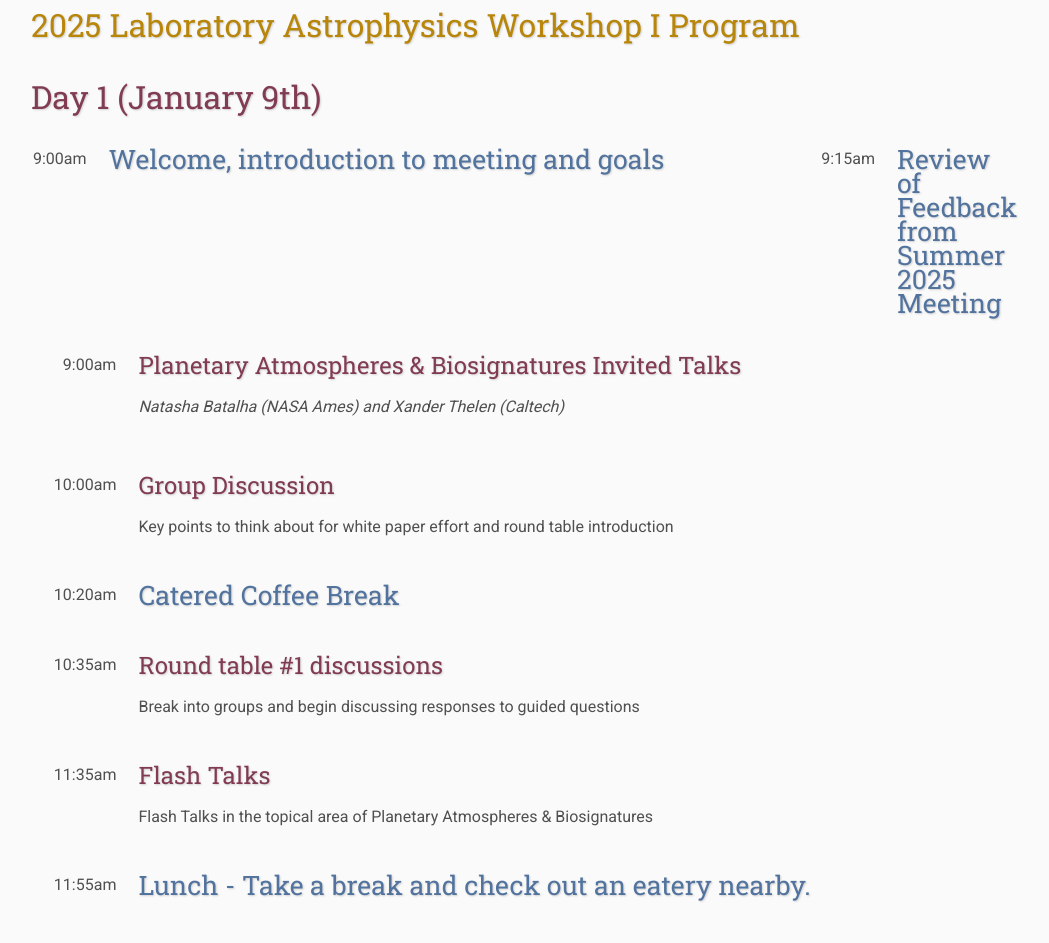
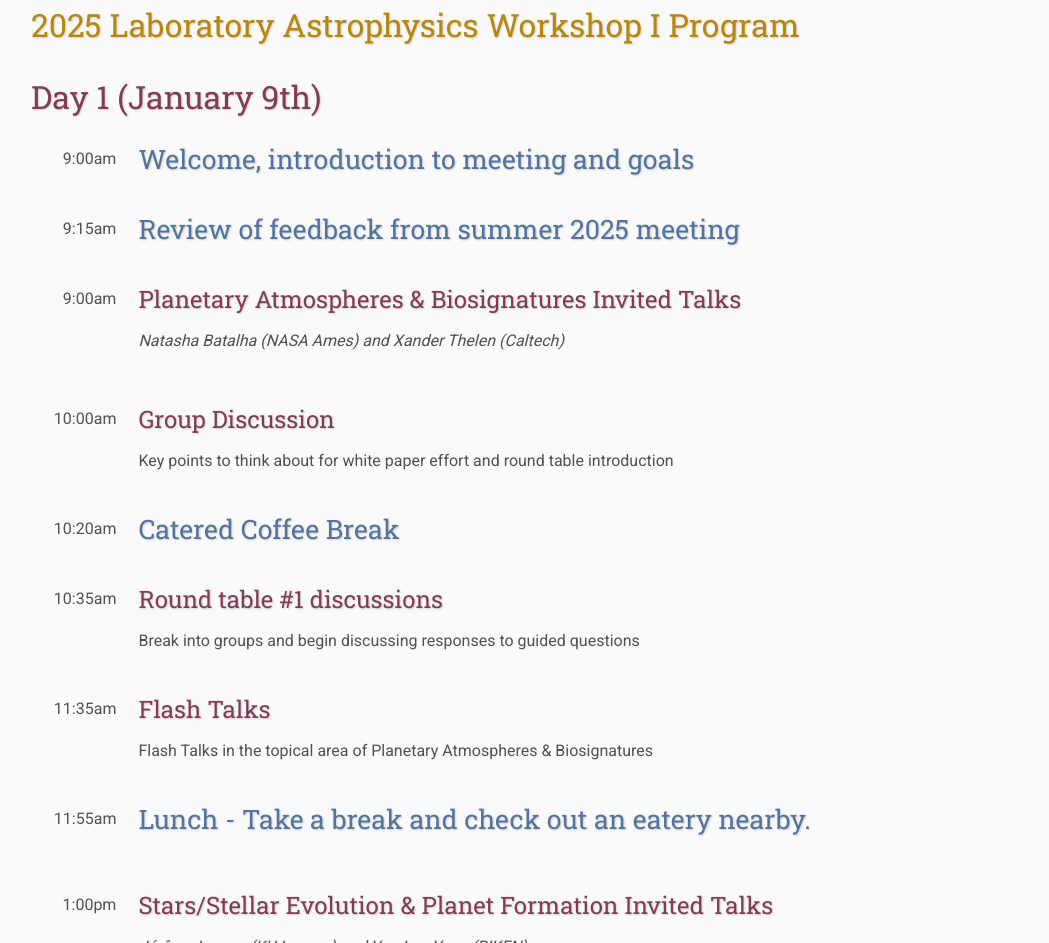
Before and after one commit to labastro-workshop/labastro-workshop.github.io, a plain HTML site: page program/index.html in a window 1280 px wide. Shown: the part 891-1834 px from the top of the page, without its empty margins (109-1158 px from the left). Drawn offline with nearby package versions, Linux system fonts and the light colour scheme; some packages are replaced by stand-ins of ours; files that its build step writes are made by us from their sources.

Commit message:
Update index.html

```diff
--- a/program/index.html
+++ b/program/index.html
@@ -62,11 +62,18 @@
             <td class="title-special">
                 Welcome, introduction to meeting and goals
             </td>
-			<td class="date" rowspan="2">
+        </tr>
+        <tr>
+        </tr>
+    </table>
+
+	<table>
+        <tr>
+            <td class="date" rowspan="2">
                 9:15am
             </td>
             <td class="title-special">
-                Review of Feedback from Summer 2025 Meeting
+                Review of feedback from summer 2025 meeting
             </td>
         </tr>
         <tr>
```
